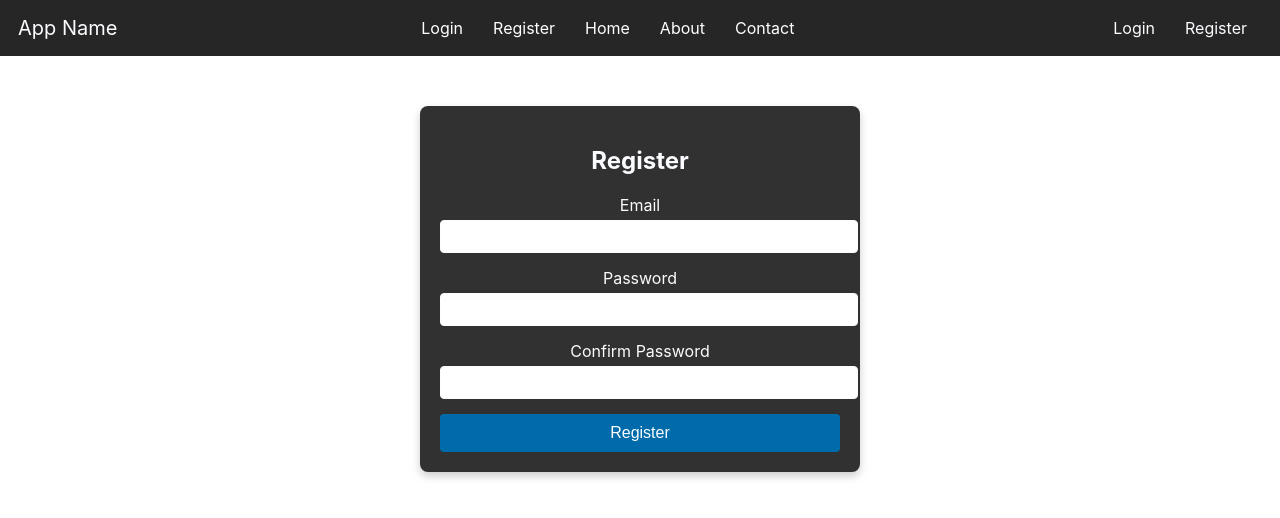
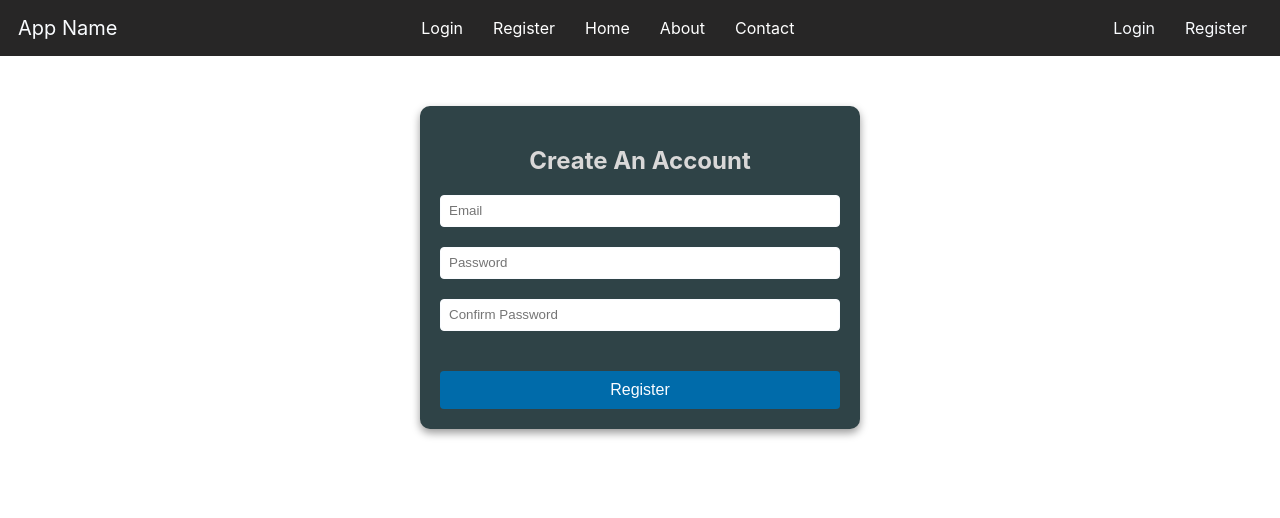
Before and after one commit to hieudku/NLPAnalysisWebApp-RESTful--REACT--GCP, a React (Create React App) app: page /register in a window 1280 px wide. Shown: the top 518 px of the page. Built offline with nearby package versions, Linux system fonts and the light colour scheme.

Commit message:
Adjusted styles for login, register form, components

```diff
--- a/src/components/Auth/Auth.css
+++ b/src/components/Auth/Auth.css
@@ -1,11 +1,19 @@
+:root {
+    --input-border: #8b8a8b;
+    --input-focus-h: 245;
+    --input-focus-s: 100%;
+    --input-focus-l: 42%;
+  }
 .auth-container {
     max-width: 400px;
     margin: 50px auto;
     padding: 20px;
-    color: #fafcff;
-    background-color: #313131;
-    border-radius: 8px;
-    box-shadow: 0 4px 8px rgba(0,0,0,0.2);
+    color: #d9d8d8;
+    background-color: #2f4347;
+    border-radius: 10px;
+    box-shadow: 0 4px 8px rgba(0,0,0,0.4);
+    display:flex;
+    flex-direction: column;
 
 }
 
@@ -15,7 +23,7 @@
 }
 
 .form-input {
-    margin-bottom: 15px;
+    margin-bottom: 20px;
 }
 
 .form-input label {
@@ -24,13 +32,16 @@
 }
 
 .form-input input {
-    width: 100%;
-    padding: 8px;
+    width: 390px;
     border: 1px solid #fafcff;
     border-radius: 4px;
 }
-
+input {
+    height: 30px;
+    padding: 0px 0px 0px 8px;
+}
 .form-button {
+    margin-top: 20px;
     width: 100%;
     padding: 10px;
     border: none;
--- a/src/components/Auth/Login.tsx
+++ b/src/components/Auth/Login.tsx
@@ -17,9 +17,9 @@ const Login: React.FC = () => {
             <h2>Login</h2>
             <form onSubmit={manageLogin}>
                 <div className="form-input">
-                    <label htmlFor="email">Email</label>
                     <input
                         type="email"
+                        placeholder='Email'
                         id="email"
                         value={email}
                         onChange={(e) => setEmail(e.target.value)}
@@ -28,9 +28,9 @@ const Login: React.FC = () => {
                 </div>
 
                 <div className="form-input">
-                    <label htmlFor="password">Password</label>
                     <input
                         type="password"
+                        placeholder='Password'
                         id="password"
                         value={password}
                         onChange={(e) => setPassword(e.target.value)}
--- a/src/components/Auth/Register.tsx
+++ b/src/components/Auth/Register.tsx
@@ -20,13 +20,13 @@ const Register: React.FC = () => {
     // registration form
     return (
         <div className="auth-container">
-            <h2>Register</h2>
+            <h2>Create An Account</h2>
             <form onSubmit={manageRegister}>
 
                 <div className="form-input">
-                    <label htmlFor="email">Email</label>
                     <input
                         type="Email"
+                        placeholder='Email'
                         id="email"
                         value={email}
                         onChange={(e) => setEmail(e.target.value)}
@@ -35,9 +35,9 @@ const Register: React.FC = () => {
                 </div>
 
                 <div className="form-input">
-                    <label htmlFor="password">Password</label>
                     <input
                         type="Password"
+                        placeholder="Password"
                         id="password"
                         value={password}
                         onChange={(e) => setPassword(e.target.value)}
@@ -46,9 +46,9 @@ const Register: React.FC = () => {
                 </div>
 
                 <div className="form-input">
-                    <label htmlFor="confirmPassword">Confirm Password</label>
                     <input
                         type="password"
+                        placeholder="Confirm Password"
                         id="confirm-password"
                         value={confirmPassword}
                         onChange={(e) => setConfirmPassword(e.target.value)}
```
